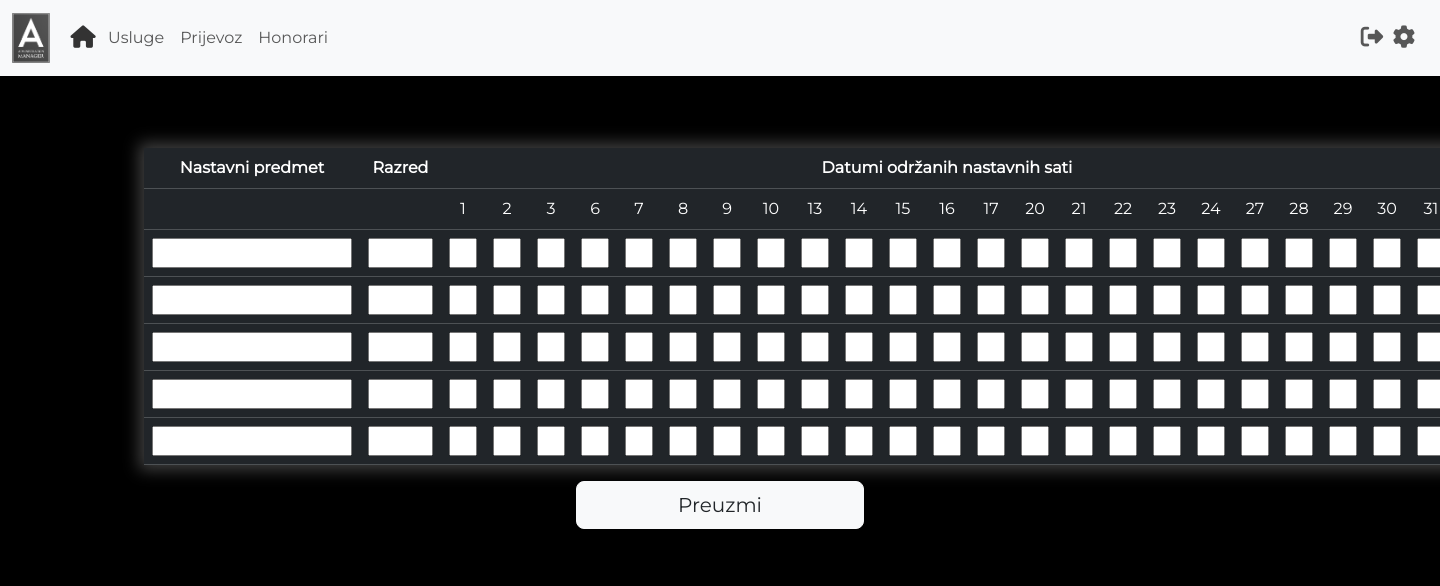
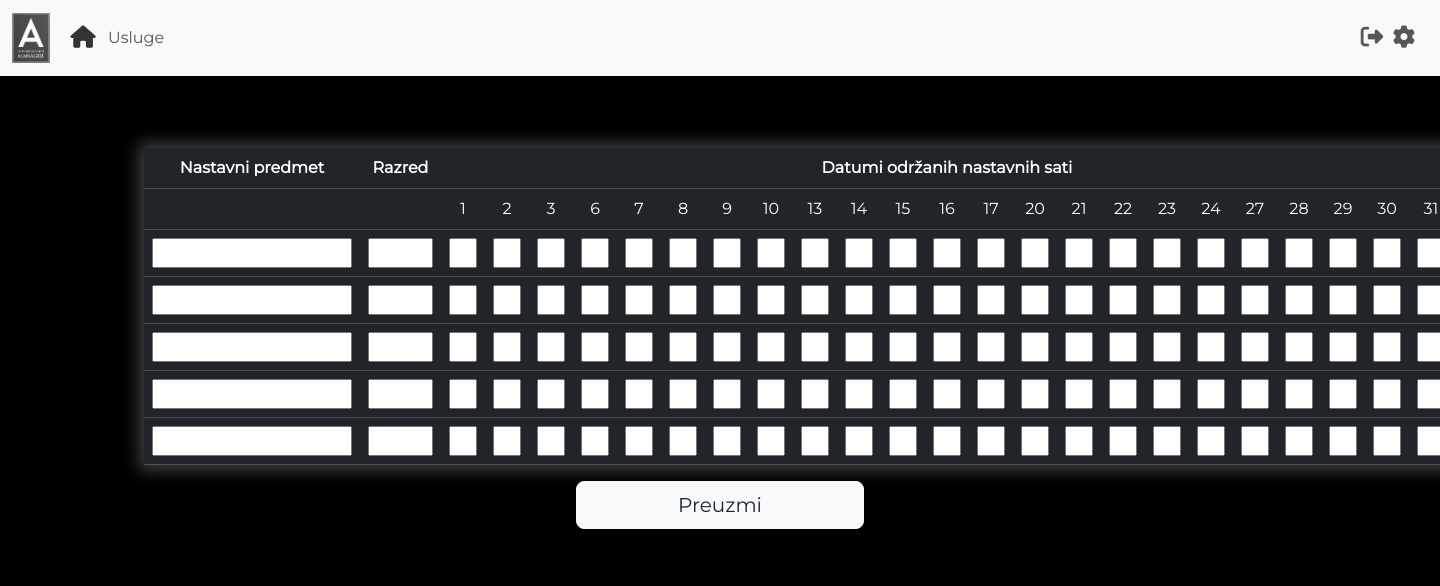
Before and after one commit to i2martin/AdministrationManager, a Flask app: page /honorarium in a window 1440 px wide; the page is wider, and only the part inside the window is pictured. Shown: the top 586 px of that part. Run offline with Flask 3, Linux system fonts and the light colour scheme; a user stored in the database is signed in; some libraries are stand-ins or nearby versions.

Commit message:
Updated navbar. Removed unnecessary links.

```diff
--- a/templates/header.html
+++ b/templates/header.html
@@ -17,12 +17,6 @@
                 <li class="nav-item">
                     <a class="nav-link" href="{{url_for('view_services')}}">Usluge</a>
                 </li>
-                <li class="nav-item">
-                    <a class="nav-link" href="{{url_for('travel_expense')}}">Prijevoz</a>
-                </li>
-                <li class="nav-item">
-                    <a class="nav-link" href="{{url_for('honorarium')}}">Honorari</a>
-                </li>
             </ul>
             <ul class="navbar-nav me-2 mb-2 mb-lg-0">
                 <li class="nav-item">
```
Also changed, not shown: instance/users.db.
